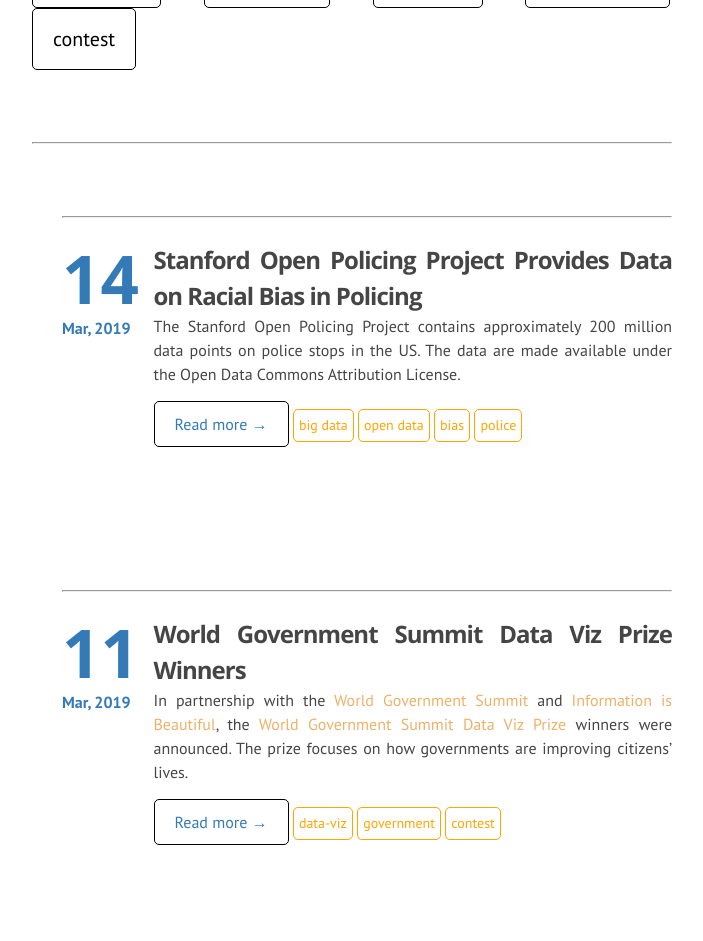
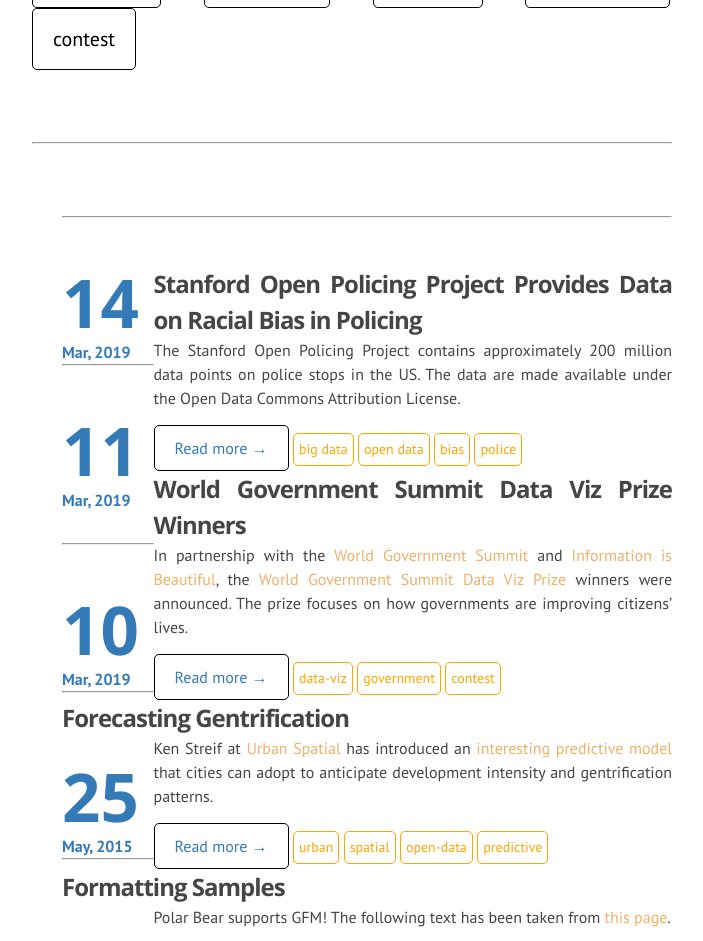
Before and after one commit to DS4PS/ds4ps.github.io, a Jekyll site: the page built from index.md, in a window 1280 px wide. Shown: the part 1138-2079 px from the top of the page, without its empty margins (288-991 px from the left). Built offline with Jekyll 4.4.1, drawn with Linux system fonts in a browser that asks for light colours; nearby versions of some CDN libraries; library files that are not in the unit come from our copies.

Commit message:
Update index.html

```diff
--- a/_layouts/index.html
+++ b/_layouts/index.html
@@ -53,14 +53,14 @@
 
       <br>
       <hr>
-      <br>
+      <br><br>
 
       <li>
         <!-- <span class="post-meta">{{ post.date | date: "%b %-d, %Y" }}</span> -->
 
        <!-- -------- BEGIN BLOG CARD ----------- -->
 
-        <article style="min-height:300px;">
+        <article>
         <!-- <article style="min-height:300px;"> -->
         <!-- <div style = "display: inline-block;"> -->
 
@@ -125,8 +125,10 @@
 
       </article>  <!--  -------- END BLOG CARD -----------  -->
 
+
       </li>
 
+      <br>
       <br>
 
     {% endfor %}
@@ -134,10 +136,7 @@
 
   </ul>
   <br>
-<br>
-<br>
-<hr>
-<br>
+
 
 </div>
 
@@ -145,3 +144,4 @@
 <br>
 <hr>
 <br>
+<br>
```
